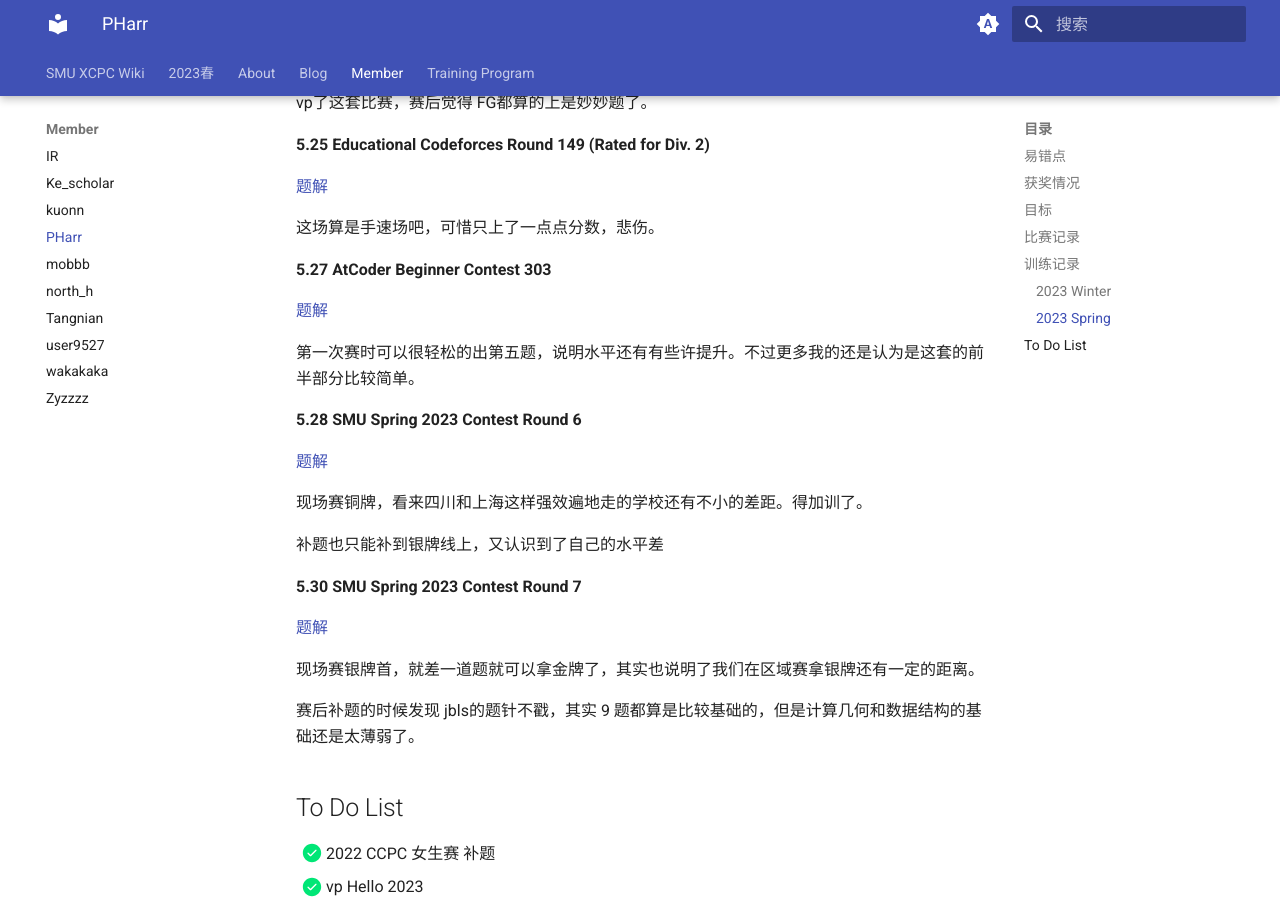
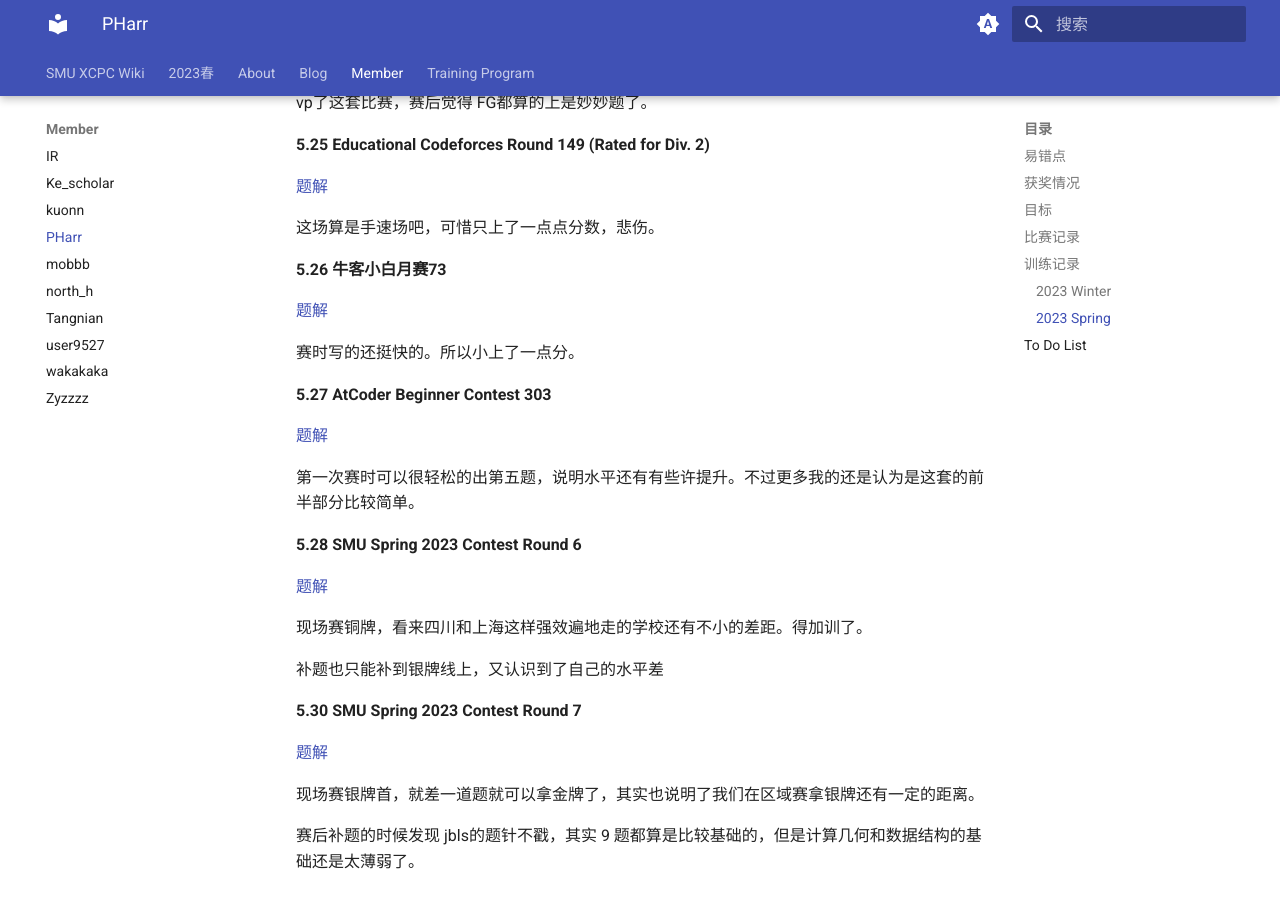
Before and after one commit to SMU-XCPC/wiki, an MkDocs documentation site: the page built from docs/Member/PHarr.md, in a window 1280 px wide and 900 px high, scrolled down 10195 px. Built offline with MkDocs 1.6.1 and Material for MkDocs 9.7.7, drawn with Linux system fonts in a browser that asks for light colours.

Commit message:
Update PHarr.md

```diff
--- a/docs/Member/PHarr.md
+++ b/docs/Member/PHarr.md
@@ -423,6 +423,12 @@ vp了这套比赛，赛后觉得 FG都算的上是妙妙题了。
 
 这场算是手速场吧，可惜只上了一点点分数，悲伤。
 
+**5.26 牛客小白月赛73**
+
+[题解](https://www.cnblogs.com/PHarr/p/17450416.html)
+
+赛时写的还挺快的。所以小上了一点分。
+
 **5.27 AtCoder Beginner Contest 303**
 
 [题解](https://www.cnblogs.com/PHarr/p/17448335.html)
```
